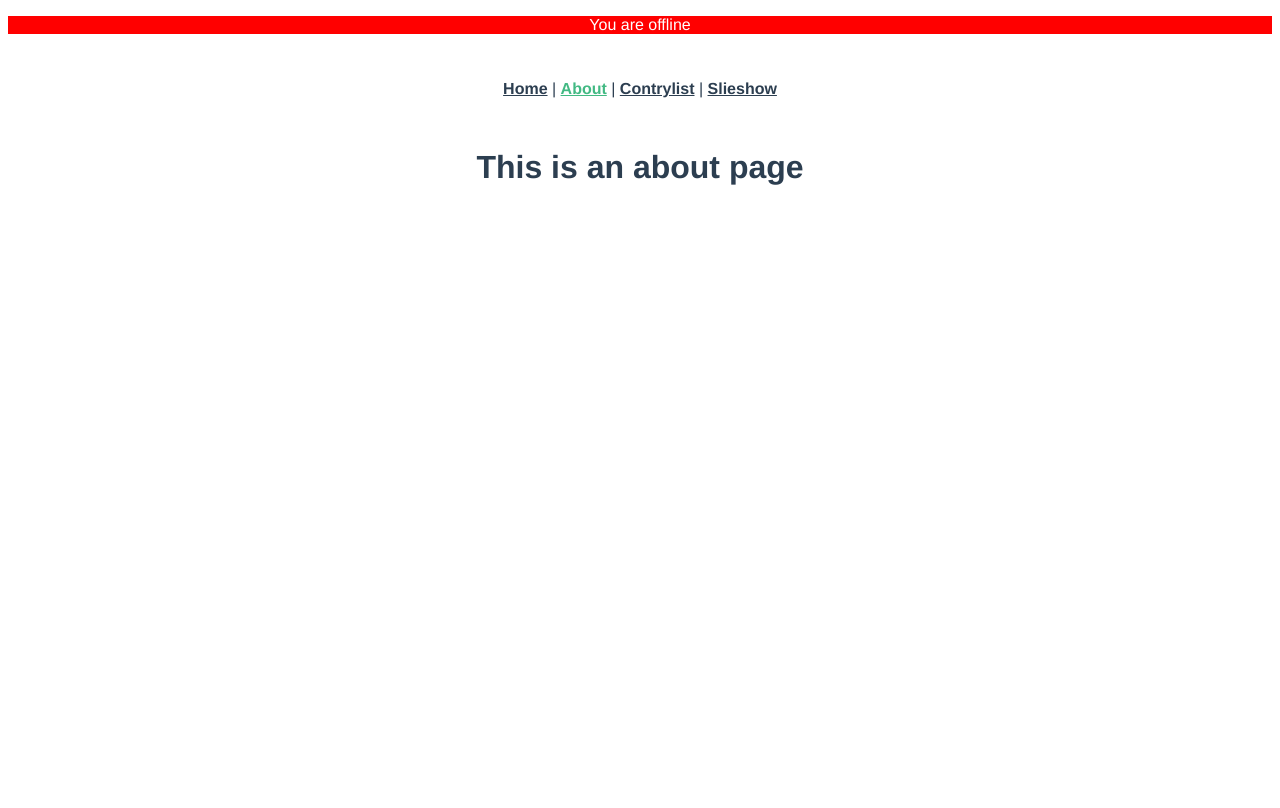
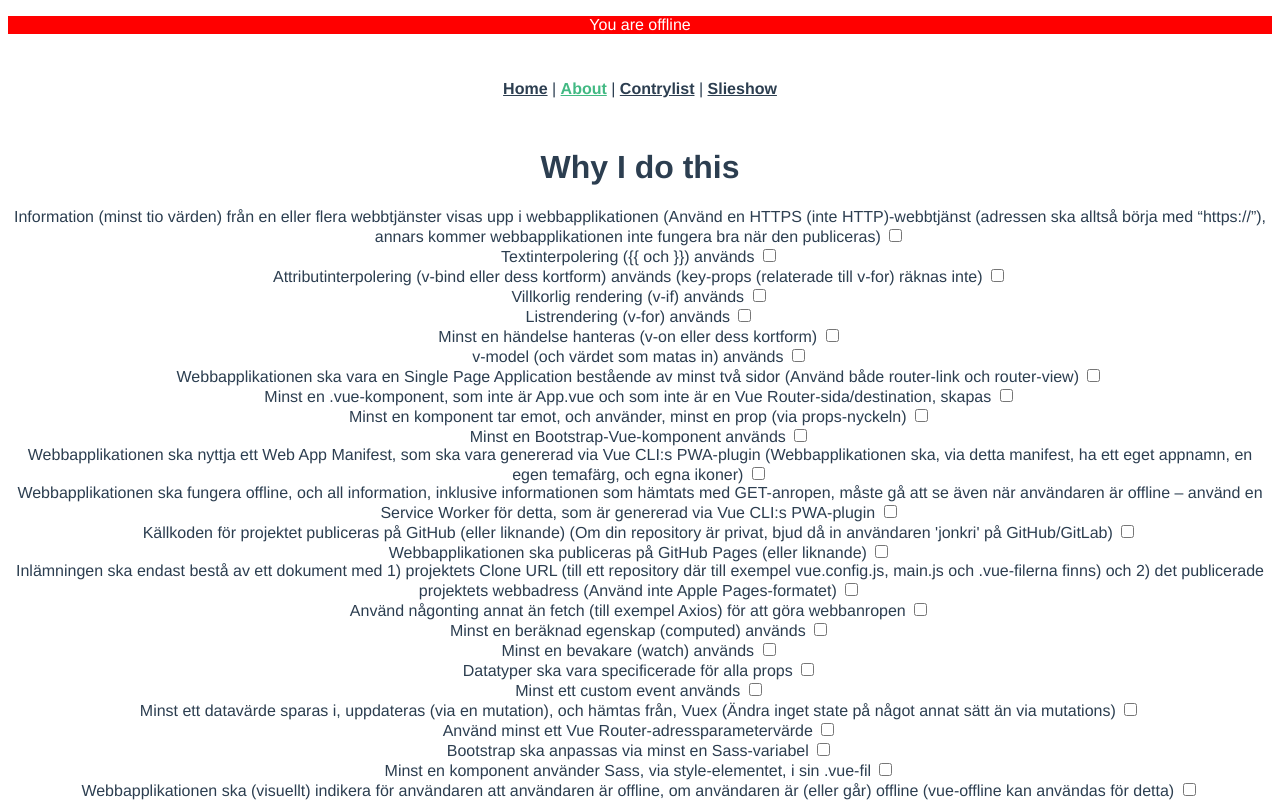
Before and after one commit to SebastianWarvsten/Webbapplikationsutveckling, a Vue app: page /#/about in a window 1280 px wide. Built offline with nearby package versions, Linux system fonts and the light colour scheme; what vue-online-prop would draw is missing.

Commit message:
json-file added with g-criterias, criterias importer to about and displayed as a view

```diff
--- /dev/null
+++ b/src/assets/criteria.json
@@ -0,0 +1,28 @@
+[
+{"name":"Information (minst tio värden) från en eller flera webbtjänster visas upp i webbapplikationen (Använd en HTTPS (inte HTTP)-webbtjänst (adressen ska alltså börja med “https://”), annars kommer webbapplikationen inte fungera bra när den publiceras)"},
+{"name":"Textinterpolering ({{ och }}) används"},
+{"name":"Attributinterpolering (v-bind eller dess kortform) används (key-props (relaterade till v-for) räknas inte)"},
+{"name":"Villkorlig rendering (v-if) används"},
+{"name":"Listrendering (v-for) används"},
+{"name":"Minst en händelse hanteras (v-on eller dess kortform)"},
+{"name":"v-model (och värdet som matas in) används"},
+{"name":"Webbapplikationen ska vara en Single Page Application bestående av minst två sidor (Använd både router-link och router-view)"},
+{"name":"Minst en .vue-komponent, som inte är App.vue och som inte är en Vue Router-sida/destination, skapas"},
+{"name":"Minst en komponent tar emot, och använder, minst en prop (via props-nyckeln)"},
+{"name":"Minst en Bootstrap-Vue-komponent används"},
+{"name":"Webbapplikationen ska nyttja ett Web App Manifest, som ska vara genererad via Vue CLI:s PWA-plugin (Webbapplikationen ska, via detta manifest, ha ett eget appnamn, en egen temafärg, och egna ikoner)"},
+{"name":"Webbapplikationen ska fungera offline, och all information, inklusive informationen som hämtats med GET-anropen, måste gå att se även när användaren är offline – använd en Service Worker för detta, som är genererad via Vue CLI:s PWA-plugin"},
+{"name":"Källkoden för projektet publiceras på GitHub (eller liknande) (Om din repository är privat, bjud då in användaren 'jonkri' på GitHub/GitLab)"},
+{"name":"Webbapplikationen ska publiceras på GitHub Pages (eller liknande)"},
+{"name":"Inlämningen ska endast bestå av ett dokument med 1) projektets Clone URL (till ett repository där till exempel vue.config.js, main.js och .vue-filerna finns) och 2) det publicerade projektets webbadress (Använd inte Apple Pages-formatet)"},
+{"name":"Använd någonting annat än fetch (till exempel Axios) för att göra webbanropen"},
+{"name":"Minst en beräknad egenskap (computed) används"},
+{"name":"Minst en bevakare (watch) används"},
+{"name":"Datatyper ska vara specificerade för alla props"},
+{"name":"Minst ett custom event används"},
+{"name":"Minst ett datavärde sparas i, uppdateras (via en mutation), och hämtas från, Vuex (Ändra inget state på något annat sätt än via mutations)"},
+{"name":"Använd minst ett Vue Router-adressparametervärde"},
+{"name":"Bootstrap ska anpassas via minst en Sass-variabel"},
+{"name":"Minst en komponent använder Sass, via style-elementet, i sin .vue-fil"},
+{"name":"Webbapplikationen ska (visuellt) indikera för användaren att användaren är offline, om användaren är (eller går) offline (vue-offline kan användas för detta)"}
+]
--- a/src/views/About.vue
+++ b/src/views/About.vue
@@ -1,5 +1,28 @@
 <template>
   <div class="about">
-    <h1>This is an about page</h1>
+    <h1>Why I do this</h1>
+    <div v-for="criteria in criterias" :key="criteria.name">
+      <label>
+        {{criteria.name}}
+      <input type="checkbox">
+    </label>
+    </div>
   </div>
 </template>
+
+<script>
+import criteria from '../assets/criteria.json'
+
+export default {
+
+    data(){
+        return{
+            criterias: criteria
+        }
+    },
+    methods: {
+
+    },
+   name: 'About'
+}
+</script>
--- a/src/views/Contylist.vue
+++ b/src/views/Contylist.vue
@@ -1,6 +1,6 @@
 <template>
     <div class="contylist">
-        <h1>All 250 contries in alphabetical order</h1>
+        <h1>All 250 contries in alphabetical order with their flag</h1>
         <b-button @click="decrease" :disabled="buttonInactive">-</b-button>
         <input type="textfield" placeholder="Antal länder som visas" v-model="number">
         <b-button @click="increase">+</b-button>
```
